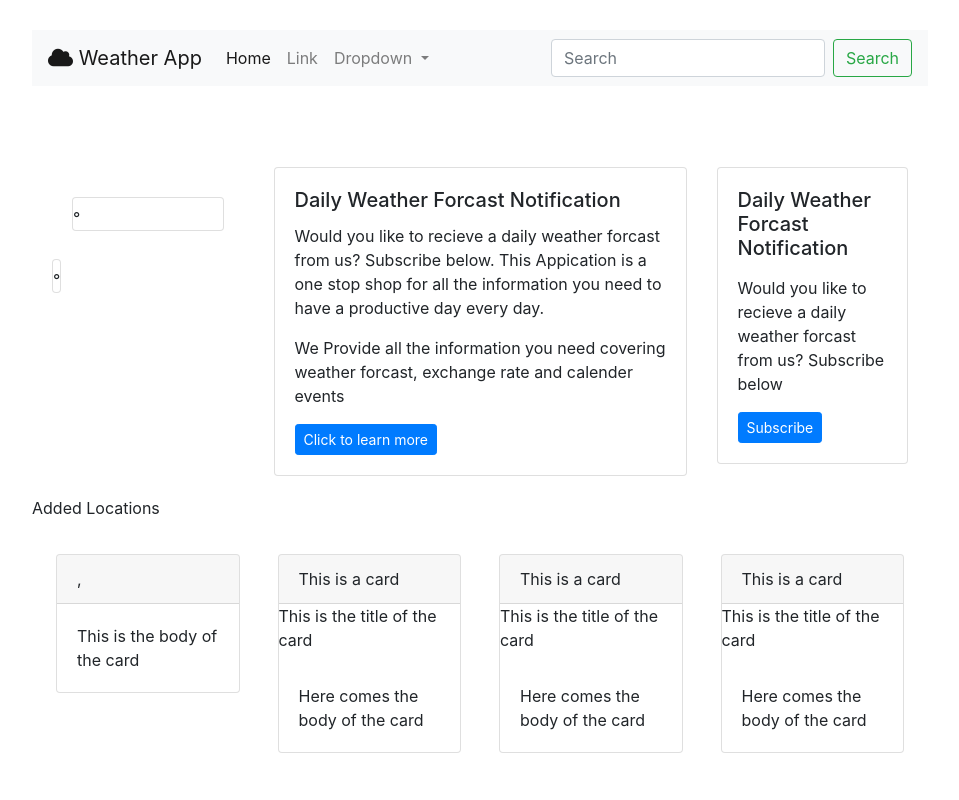
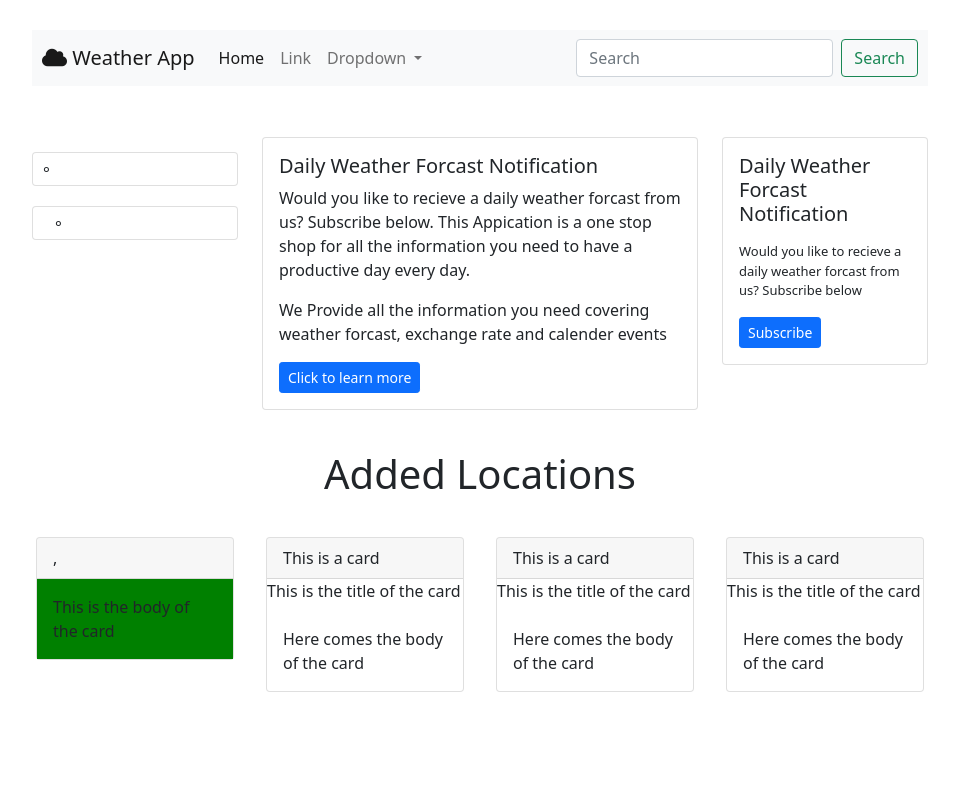
Before and after one commit to wilfred321/weatherapp, a Flask app: template weatherapp/templates/index.html in a window 1280 px wide. Shown: the whole page, without its empty margins (160-1119 px from the left). Run offline with Flask 2, Linux system fonts and the light colour scheme; the template is opened without the code that fills it, so the values that code supplies are empty; some libraries are stand-ins or nearby versions.

Commit message:
additional commit

```diff
--- a/weatherapp/static/css/styles.css
+++ b/weatherapp/static/css/styles.css
@@ -11,3 +11,104 @@ body {
     margin-top: 10px;
 
 }
+
+body {
+    margin: auto;
+    margin-top: 30px;
+    width: 70%;
+
+}
+
+.container{
+    padding-top:5px;
+    padding-left: 0px;
+    padding-right: 0px;
+    /* margin-top: 10px; */
+
+
+}
+
+    .navbar{
+    padding-left: 10px;
+    padding-right: 10px;
+    background-color:rgb(237, 238, 237);
+}
+
+.search-field{
+    padding-left :10px;
+}
+
+.text-xsmall{
+    font-size: x-small;
+}
+
+.text-medium{
+    font-size: medium;
+}
+
+.text-small{
+    font-size: small;
+
+
+}
+
+.text-xxlarge{
+    font-size: xx-large;
+}
+.modal-footer{
+    font-size: medium;
+    text-justify: left;
+}
+
+
+.modal-form{
+    margin:auto;
+    margin-left:10px
+}
+
+.modal-dialog{
+    width:300px
+}
+
+.datetime{
+    color:teal;
+    font-weight: bold;
+
+}
+
+.toast{
+    position: absolute;
+    bottom: 10px;
+    right: 10px;
+    background-color:teal;
+}
+
+
+.my-alert{
+    text-align:center;
+    align-content: center;
+    height: 15px;
+
+}
+
+
+ .s1 {
+    background-color: green;
+}
+
+.weather-icon{
+    float:inline-end;
+}
+
+.heading{
+    padding: 20px;
+    text-align: center;
+}
+
+.location{
+    padding-left:10px
+}
+.temperature{
+    padding-left:10px
+
+}
--- a/weatherapp/templates/base.html
+++ b/weatherapp/templates/base.html
@@ -16,6 +16,9 @@
     <link rel="stylesheet" href="https://use.fontawesome.com/releases/v5.7.0/css/all.css"
         integrity="sha384-lZN37f5QGtY3VHgisS14W3ExzMWZxybE1SJSEsQp9S+oqd12jhcu+A56Ebc1zFSJ" crossorigin="anonymous">
 
+
+
+<link href="https://cdn.jsdelivr.net/npm/bootstrap@5.0.2/dist/css/bootstrap.min.css" rel="stylesheet" integrity="sha384-EVSTQN3/azprG1Anm3QDgpJLIm9Nao0Yz1ztcQTwFspd3yD65VohhpuuCOmLASjC" crossorigin="anonymous">
     <!--
     <link href="https://cdn.jsdelivr.net/npm/bootstrap@5.0.2/dist/css/bootstrap.min.css" rel="stylesheet"
         integrity="sha384-EVSTQN3/azprG1Anm3QDgpJLIm9Nao0Yz1ztcQTwFspd3yD65VohhpuuCOmLASjC" crossorigin="anonymous"> -->
--- a/weatherapp/templates/index.html
+++ b/weatherapp/templates/index.html
@@ -27,7 +27,7 @@
             <div class="row mx-auto">
 
 
-                <div class=" container mb-2">
+                <div class=" container">
                     <div class="card">
                         <div class="location">
                             <h5>{{weather.city}}</h5>
```
